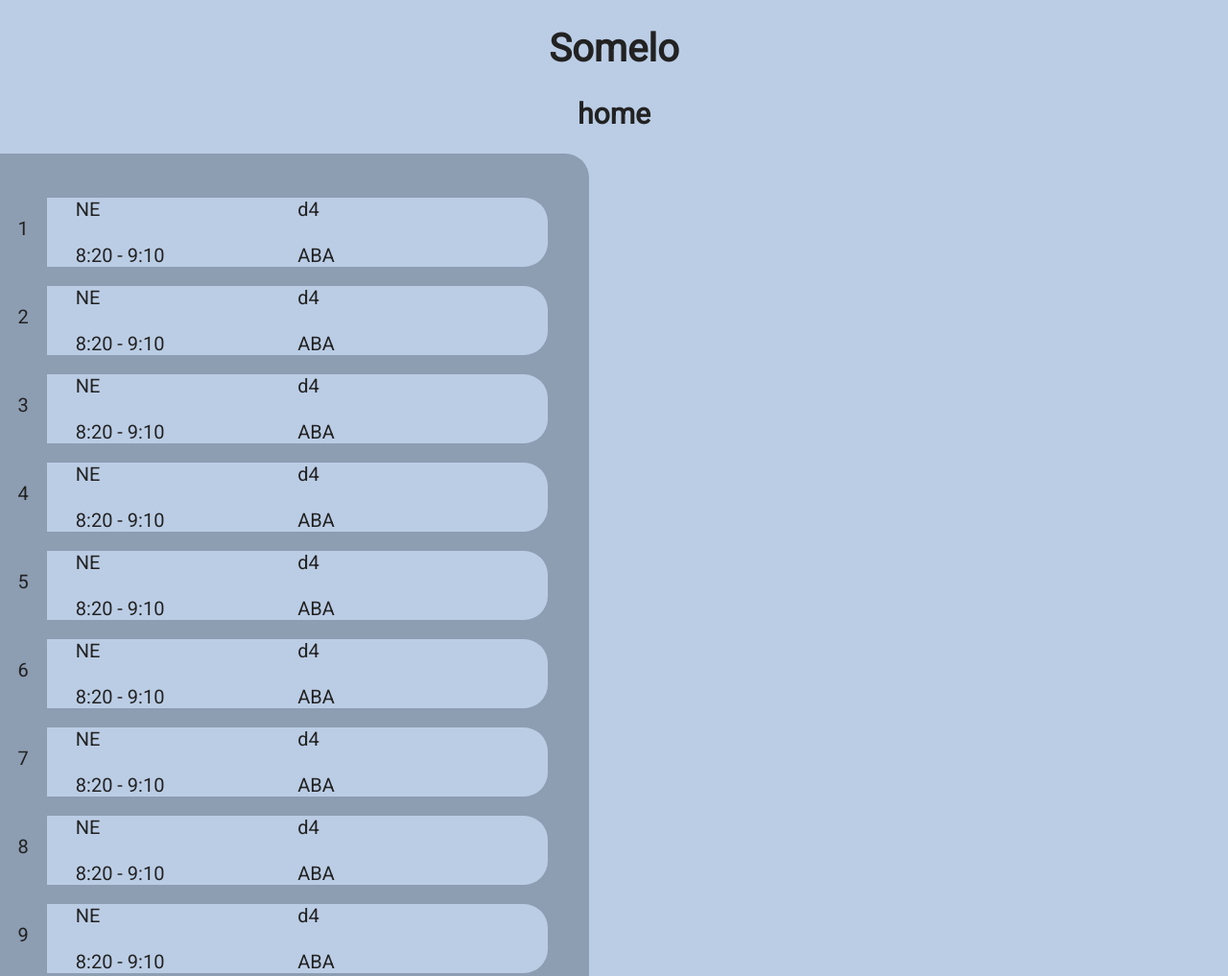
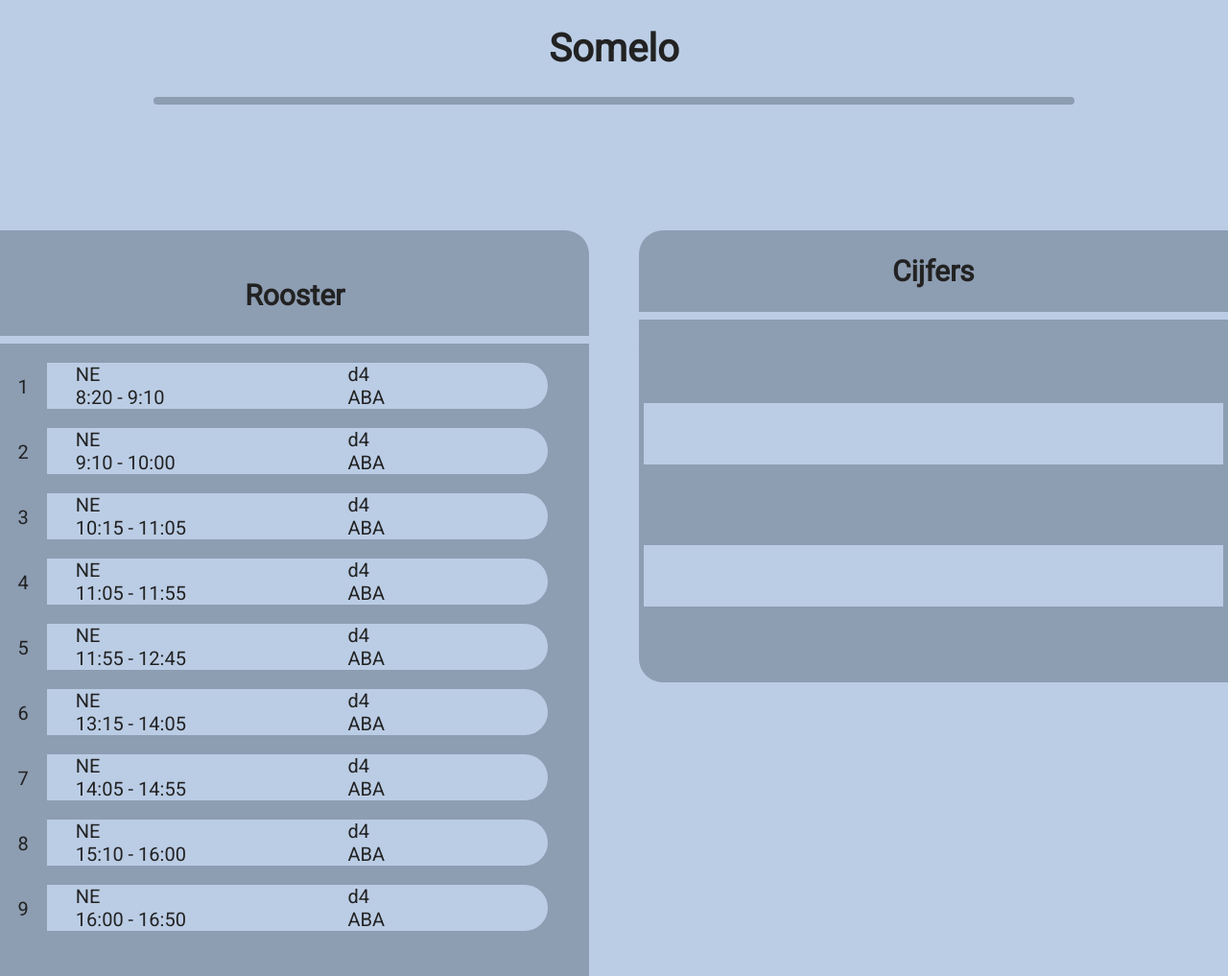
Before and after one commit to jesjsz12/Somelo, a plain HTML site: page home.html in a window 1280 px wide. Shown: the top 1017 px of the page at 96% size. Drawn offline with nearby package versions, Linux system fonts and the light colour scheme.

Commit message:
Added cijfers to homepage

```diff
--- a/home.html
+++ b/home.html
@@ -14,62 +14,83 @@
     <body>
 
         <h1>Somelo</h1>
-        <h2>home</h2>
+        <hr class="homeHR">
 
         <div class="roosterWrapper">
+            <h2>Rooster</h2>
+            <hr class="aHR">
             <div class="uurWrapper" id="uur1">
                 <p class="uurGetal">1</p>
                 <div class="uurDataWrapper">
-                    <p class="uurDataL">NE<br><br>8:20 - 9:10</p><p class="uurDataR">d4<br><br>ABA</p>
+                    <p class="uurDataL">NE<br>8:20 - 9:10</p><p class="uurDataR">d4<br>ABA</p>
                 </div>
             </div>
             <div class="uurWrapper" id="uur2">
                 <p class="uurGetal">2</p>
                 <div class="uurDataWrapper">
-                    <p class="uurDataL">NE<br><br>8:20 - 9:10</p><p class="uurDataR">d4<br><br>ABA</p>
+                    <p class="uurDataL">NE<br>9:10 - 10:00</p><p class="uurDataR">d4<br>ABA</p>
                 </div>
             </div>
             <div class="uurWrapper" id="uur3">
                 <p class="uurGetal">3</p>
                 <div class="uurDataWrapper">
-                    <p class="uurDataL">NE<br><br>8:20 - 9:10</p><p class="uurDataR">d4<br><br>ABA</p>
+                    <p class="uurDataL">NE<br>10:15 - 11:05</p><p class="uurDataR">d4<br>ABA</p>
                 </div>
             </div>
             <div class="uurWrapper" id="uur4">
                 <p class="uurGetal">4</p>
                 <div class="uurDataWrapper">
-                    <p class="uurDataL">NE<br><br>8:20 - 9:10</p><p class="uurDataR">d4<br><br>ABA</p>
+                    <p class="uurDataL">NE<br>11:05 - 11:55</p><p class="uurDataR">d4<br>ABA</p>
                 </div>
             </div>
             <div class="uurWrapper" id="uur5">
                 <p class="uurGetal">5</p>
                 <div class="uurDataWrapper">
-                    <p class="uurDataL">NE<br><br>8:20 - 9:10</p><p class="uurDataR">d4<br><br>ABA</p>
+                    <p class="uurDataL">NE<br>11:55 - 12:45</p><p class="uurDataR">d4<br>ABA</p>
                 </div>
             </div>
             <div class="uurWrapper" id="uur6">
                 <p class="uurGetal">6</p>
                 <div class="uurDataWrapper">
-                    <p class="uurDataL">NE<br><br>8:20 - 9:10</p><p class="uurDataR">d4<br><br>ABA</p>
+                    <p class="uurDataL">NE<br>13:15 - 14:05</p><p class="uurDataR">d4<br>ABA</p>
                 </div>
             </div>
             <div class="uurWrapper" id="uur7">
                 <p class="uurGetal">7</p>
                 <div class="uurDataWrapper">
-                    <p class="uurDataL">NE<br><br>8:20 - 9:10</p><p class="uurDataR">d4<br><br>ABA</p>
+                    <p class="uurDataL">NE<br>14:05 - 14:55</p><p class="uurDataR">d4<br>ABA</p>
                 </div>
             </div>
             <div class="uurWrapper" id="uur8">
                 <p class="uurGetal">8</p>
                 <div class="uurDataWrapper">
-                    <p class="uurDataL">NE<br><br>8:20 - 9:10</p><p class="uurDataR">d4<br><br>ABA</p>
+                    <p class="uurDataL">NE<br>15:10 - 16:00</p><p class="uurDataR">d4<br>ABA</p>
                 </div>
             </div>
             <div class="uurWrapper" id="uur9">
                 <p class="uurGetal">9</p>
                 <div class="uurDataWrapper">
-                    <p class="uurDataL">NE<br><br>8:20 - 9:10</p><p class="uurDataR">d4<br><br>ABA</p>
+                    <p class="uurDataL">NE<br>16:00 - 16:50</p><p class="uurDataR">d4<br>ABA</p>
                 </div>
+            </div>
+        </div>
+
+        <div class="cijferWrapper">
+            <h2>Cijfers</h2>
+            <hr class="aHR">
+            <div class="cijferD" id="cTop">
+
+            </div>
+            <div class="cijferL">
+
+            </div>
+            <div class="cijferD">
+
+            </div>
+            <div class="cijferL">
+
+            </div><div class="cijferD" id="cBottom">
+
             </div>
         </div>
 
--- a/style.css
+++ b/style.css
@@ -52,7 +52,7 @@ p {
   text-decoration: none;
 }
 
-.zerTotLink{
+.zerTotLink {
   text-decoration: underline;
   color: #dddddd;
 }
@@ -176,12 +176,12 @@ input.select2-search__field {
 }
 
 ::-webkit-scrollbar-thumb {
-  background: #85a1cd;
+  background: #6f7c8d;
   border-radius: 10px;
 }
 
 ::-webkit-scrollbar-thumb:hover {
-  background: #bbcde5;
+  background: #545e6b;
 }
 
 .Button {
@@ -209,45 +209,121 @@ input.select2-search__field {
 
 /*Rooster CSS*/
 
-.roosterWrapper{
-  background-color: #8D9DB2;
+.roosterWrapper {
+  background-color: #8d9db2;
+  position: absolute;
   width: 48%;
   border-top-right-radius: 25px;
   border-bottom-right-radius: 25px;
   padding-top: 2%;
-  padding-bottom: 2%;
+  padding-bottom: 6%;
   height: 100%;
+  top: 30%;
 }
 
-.uurWrapper p{
-  text-align: left;
+.homeHR {
+  height: 8px;
+  border: none;
+  width: 75%;
+  background-color: #8d9db2;
+  border-radius: 25px;
 }
 
-.uurGetal{
+.uurGetal {
   position: relative;
+  text-align: left;
   float: left;
   margin-left: 3%;
-  margin-top: 2,5%;
+  margin-top: 2%;
 }
 
-.uurDataWrapper{
+.uurDataWrapper {
   position: relative;
-  background-color: #BBCDE5;
+  background-color: #bbcde5;
   width: 85%;
   border-top-right-radius: 25px;
   border-bottom-right-radius: 25px;
   left: 8%;
-
 }
 
-.uurDataWrapper p{
+.uurDataWrapper p {
   text-align: left;
   height: 10%;
 }
 
-.uurDataR{
-  margin-left: 50%;
+.uurDataR {
+  margin-left: 60%;
   position: absolute;
   margin-top: 0;
   top: 0;
 }
+
+.cijferWrapper {
+  width: 48%;
+  background-color: #8d9db2;
+  margin-left: 52%;
+  position: absolute;
+  margin-top: 0;
+  top: 30%;
+  height: 40%;
+  border-top-left-radius: 25px;
+  border-bottom-left-radius: 25px;
+}
+
+.cijferD {
+  border-width: 5px;
+  border-style: solid;
+  border-color: #8d9db2;
+  background-color: #8d9db2;
+  height: 20%;
+}
+
+.cijferL {
+  border-width: 5px;
+  border-style: solid;
+  border-color: #8d9db2;
+  background-color: #bbcde5;
+  height: 20%;
+}
+
+#cTop {
+  border-top-left-radius: 25px;
+}
+
+#cBottom {
+  border-bottom-left-radius: 25px;
+}
+
+.aHR {
+  height: 8px;
+  border: none;
+  width: 100%;
+  background-color: #bbcde5;
+}
+
+@media screen and (max-width: 680px) {
+  .roosterWrapper {
+    width: 100vw;
+    border-top-right-radius: 0px;
+    border-bottom-right-radius: 0px;
+  }
+
+  .cijferWrapper {
+    width: 100vw;
+    background-color: #8d9db2;
+    margin-left: 0;
+    position: absolute;
+    height: 40%;
+    top: 145%;
+    border-top-left-radius: 0px;
+    border-bottom-left-radius: 0px;
+    border: none;
+  }
+  #cTop {
+    border-top-left-radius: 0px;
+  }
+
+  #cBottom {
+    border-bottom-left-radius: 0px;
+  }
+}
```
